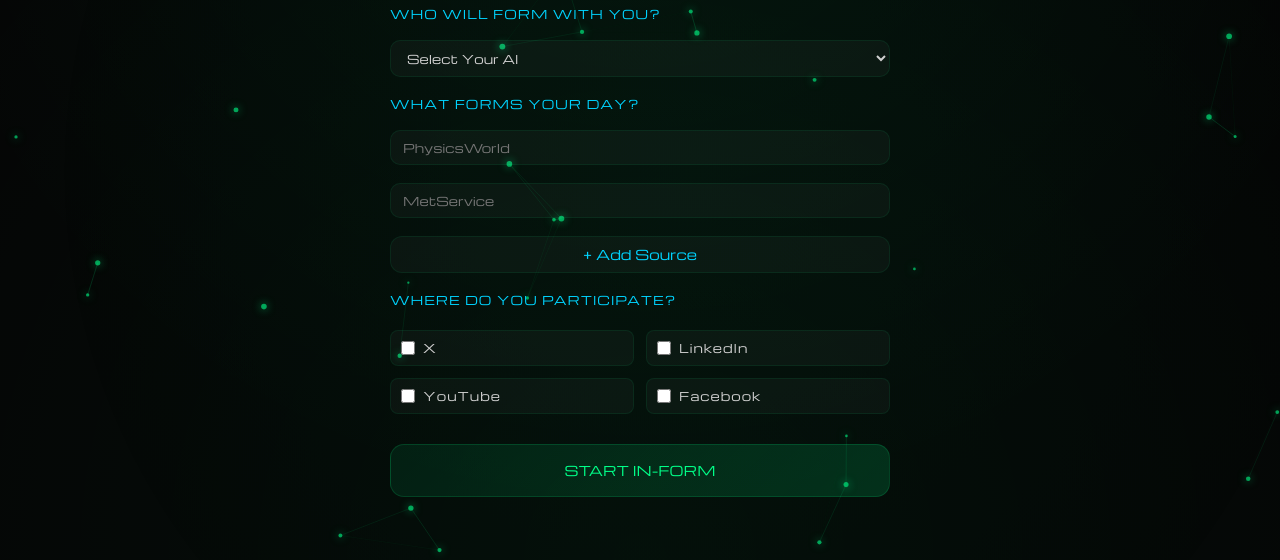
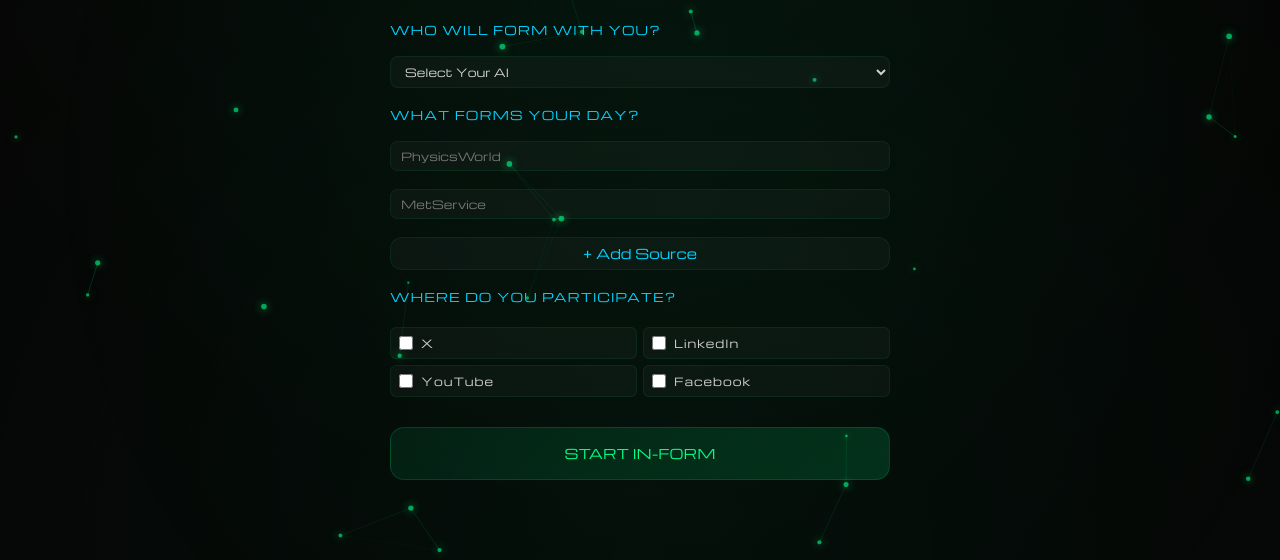
Before and after one commit to GlyphTek/in-form, a plain HTML site: page index.html in a window 1280 px wide. Both pictures are taken after a click on the button "OPEN". Shown: the part 240-800 px from the top of the page. Drawn offline with nearby package versions, Linux system fonts and the light colour scheme.

Commit message:
Quick update

```diff
--- a/style.css
+++ b/style.css
@@ -490,13 +490,13 @@ footer{
 
     width:100%;
 
-    padding:8px 12px;
+    padding:6px 10px;
 
     background:rgba(255,255,255,.03);
 
     border:1px solid rgba(0,255,136,.08);
 
-    border-radius:10px;
+    border-radius:8px;
 
     color:var(--text);
 
@@ -504,7 +504,7 @@ footer{
 
     outline:none;
 
-    font-size: 0.75rem;
+    font-size: 0.70rem;
 }
 
 .setup-container input:focus,
@@ -555,7 +555,7 @@ footer{
 .platforms{
     display:grid;
     grid-template-columns:1fr 1fr;
-    gap:12px;
+    gap:6px;
     margin-top:4px;
 }
 
@@ -565,17 +565,19 @@ footer{
     align-items:center;
     gap:8px;
 
-    padding:8px 10px;
+    padding:6px 8px;
 
     background:rgba(255,255,255,.03);
 
     border:1px solid rgba(0,255,136,.08);
 
-    border-radius:8px;
+    border-radius:6px;
 
     color:var(--text);
 
     cursor:pointer;
+
+    font-size: 0.70rem;
 }
 
 .platforms input[type="checkbox"]{
@@ -590,7 +592,7 @@ footer{
 
 button[type="button"]{
 
-    padding:8px 12px;
+    padding:6px 10px;
 
     border-radius:12px;
 
```
